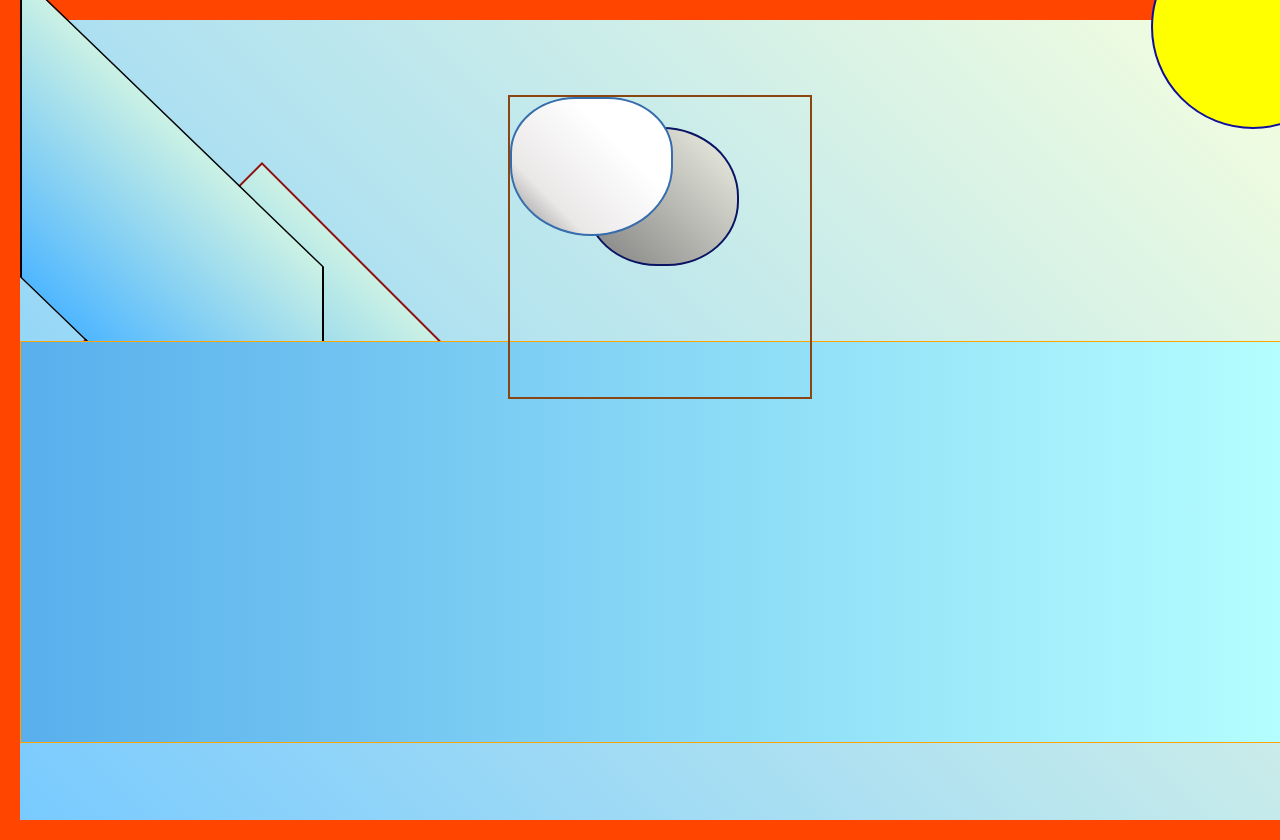
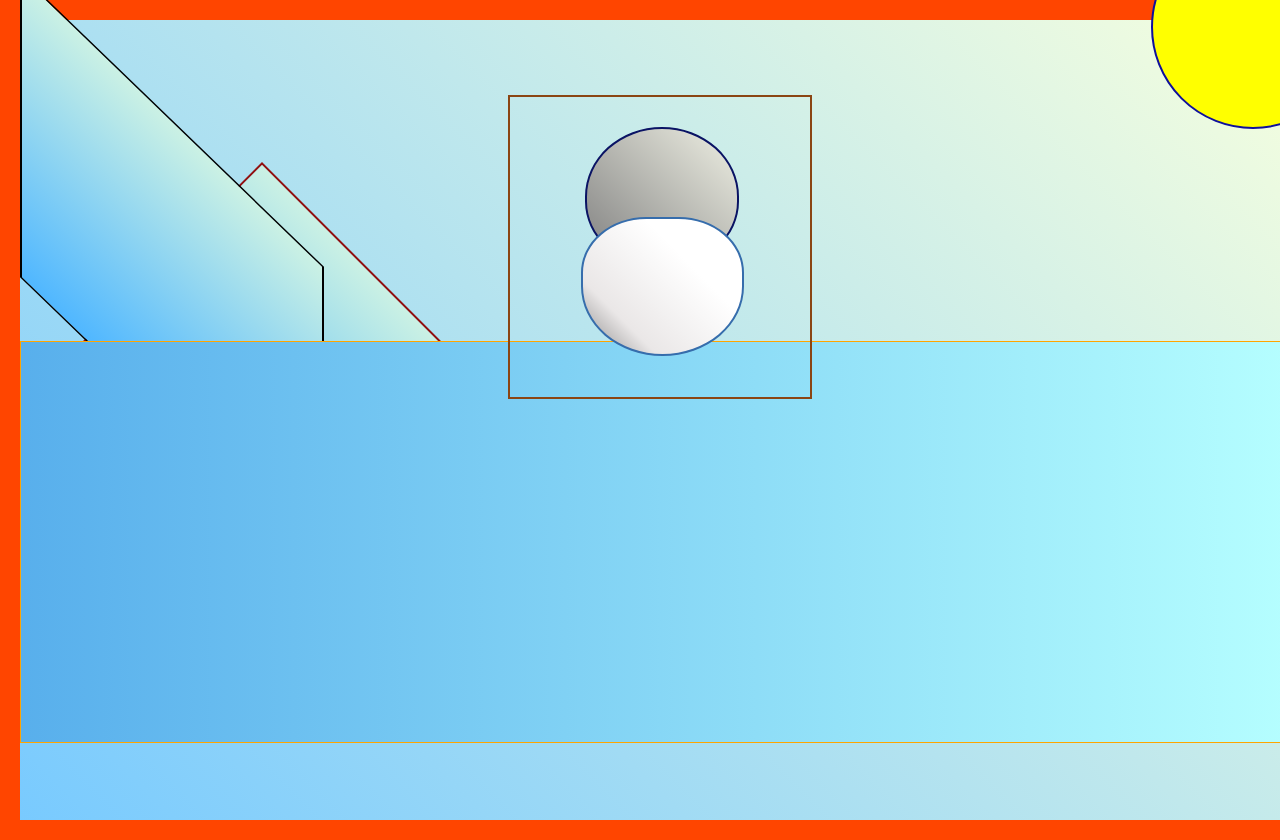
Before and after one commit to karianjahi/flappy-penguin, a plain HTML site: page index.html in a window 1280 px wide. Shown: the top 840 px of the page. Drawn offline with Linux system fonts and the light colour scheme.

Commit message:
adjust the position of the body

```diff
--- a/styles.css
+++ b/styles.css
@@ -78,6 +78,8 @@ body {
     height: 45%;
     background: linear-gradient(45deg, rgb(134, 133, 133) 0%, rgb(234, 231, 231) 25%, white 67%);
     border-radius: 80% 80% 100% 100%;
+    top: 40%;
+    left: 23.5%;
 }
 
 .penguin * {
```
